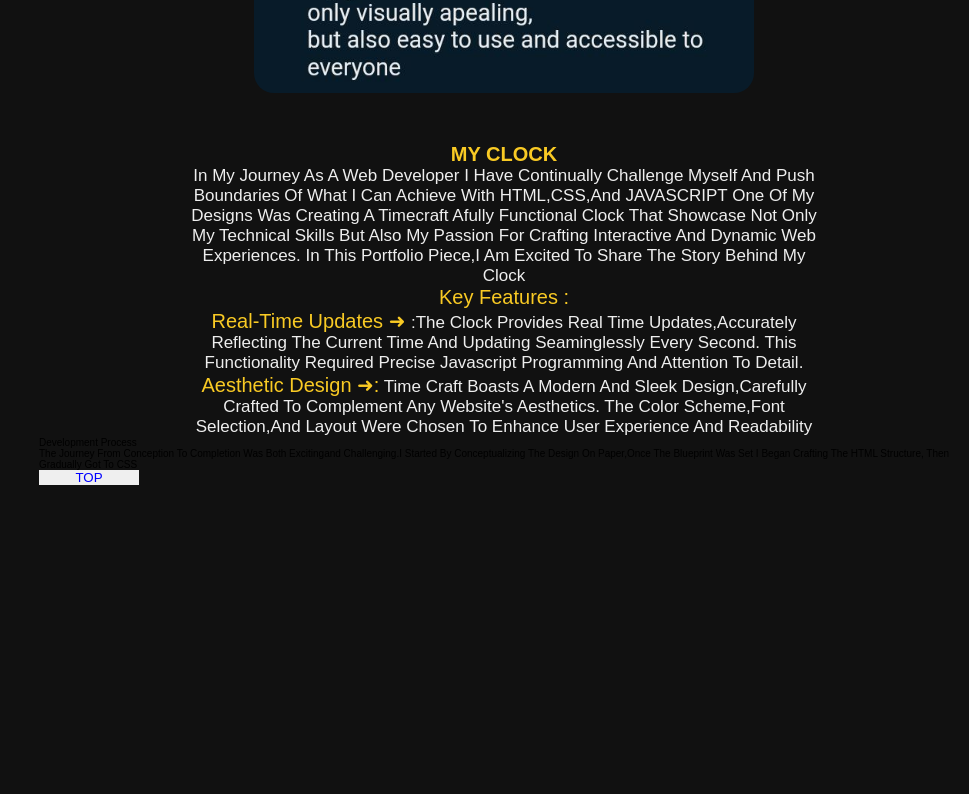
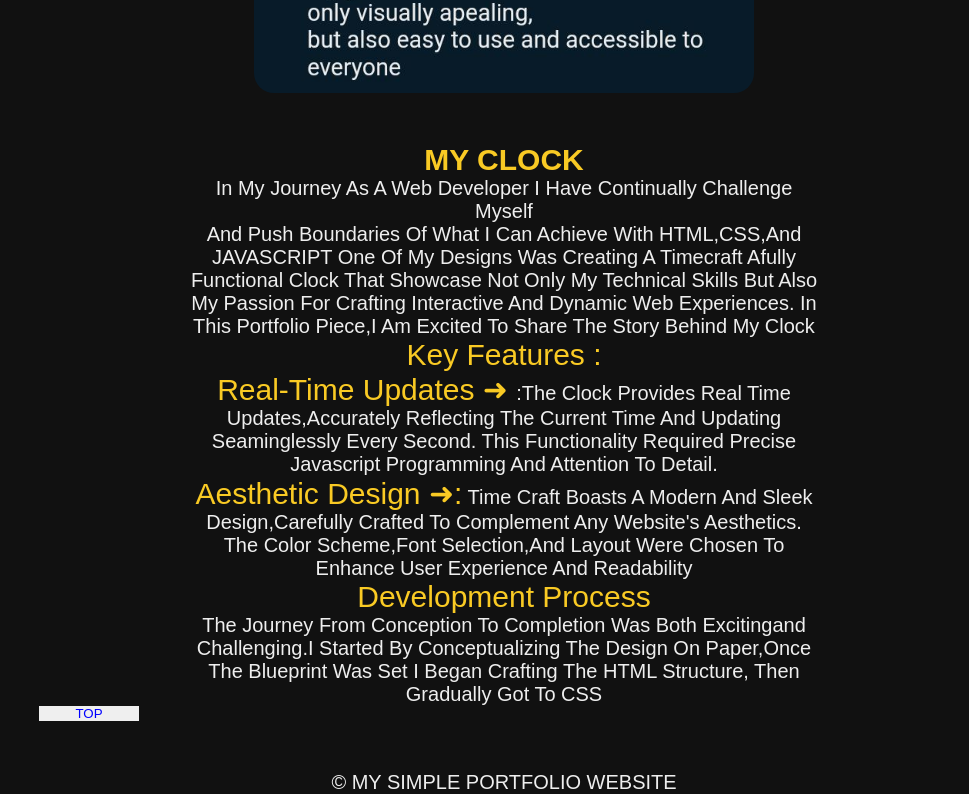
Before and after one commit to armiyau1/Portfolio_, a plain HTML site: page index.html in a window 1280 px wide. Shown: the part 4603-5397 px from the top of the page, without its empty margins (311-1280 px from the left). Before the commit the page ends 5088 px from the top, so only its background shows below. Drawn offline with nearby package versions, Linux system fonts and the light colour scheme.

Commit message:
portfolio

```diff
--- a/index.html
+++ b/index.html
@@ -114,7 +114,7 @@
 </section>
 <div class="aboutclock">
     <h2><span>MY CLOCK</span></h2>
-    <p>In my journey as a web developer i have continually challenge myself and push boundaries of what i can achieve with HTML,CSS,and JAVASCRIPT
+    <p>In my journey as a web developer i have continually challenge myself<br> and push boundaries of what i can achieve with HTML,CSS,and JAVASCRIPT
     One of my designs was creating a timecraft afully functional clock that showcase not only my technical skills but also my passion for crafting
     interactive and dynamic web experiences. in this portfolio piece,i am excited to share the story behind my clock</p>
     <p><span>Key features :</span></p>
@@ -123,13 +123,14 @@
     This functionality required precise Javascript programming and attention to detail.</p>
     <p><span>Aesthetic Design ➜:</span> Time craft boasts a modern and sleek design,carefully crafted to complement any website's aesthetics.
         The color scheme,font selection,and layout were chosen to enhance user experience and readability</p>
-</div>
-<p><span>Development process</span></p>
-<p>The journey from conception to completion was both excitingand challenging.I started by conceptualizing the design on paper,once the blueprint was set
-    i began crafting the HTML structure, then gradually got to CSS
-</p>
+        <p><span>Development process</span></p>
+        <p>The journey from conception to completion was both excitingand challenging.I started by conceptualizing the design on paper,once the blueprint was set
+            i began crafting the HTML structure, then gradually got to CSS
+        </p>
+    </div>
+
  <a href="#home"><button style="width:100px;color: blue;" >TOP</button></a>
-
+<footer>&copy; MY SIMPLE PORTFOLIO WEBSITE</footer>
 <script src="https://cdnjs.cloudflare.com/ajax/libs/jquery/3.7.0/jquery.min.js"></script>
     <script src="script.js"></script>
 </body>
--- a/style.css
+++ b/style.css
@@ -293,15 +293,25 @@ background: var(--yellow);
  color: #fff;
  font-family: sans-serif;
 }
+
 .aboutclock p{
-    font-size: 17px;
+    font-size: 20px;
     color: #eee;
-    flex-wrap: wrap;
 
 }
 .aboutclock span{
     color: #f9ca24;
-    font-size: 20px;
+    font-size: 3rem;
+}
+footer{
+    margin-top: 50px;
+    display: flex;
+    justify-content: center;
+    align-items: center;
+    padding: 0 15rem;
+    color: #eee;
+    font-family: sans-serif;
+    font-size: 2rem;
 }
 
 
```
